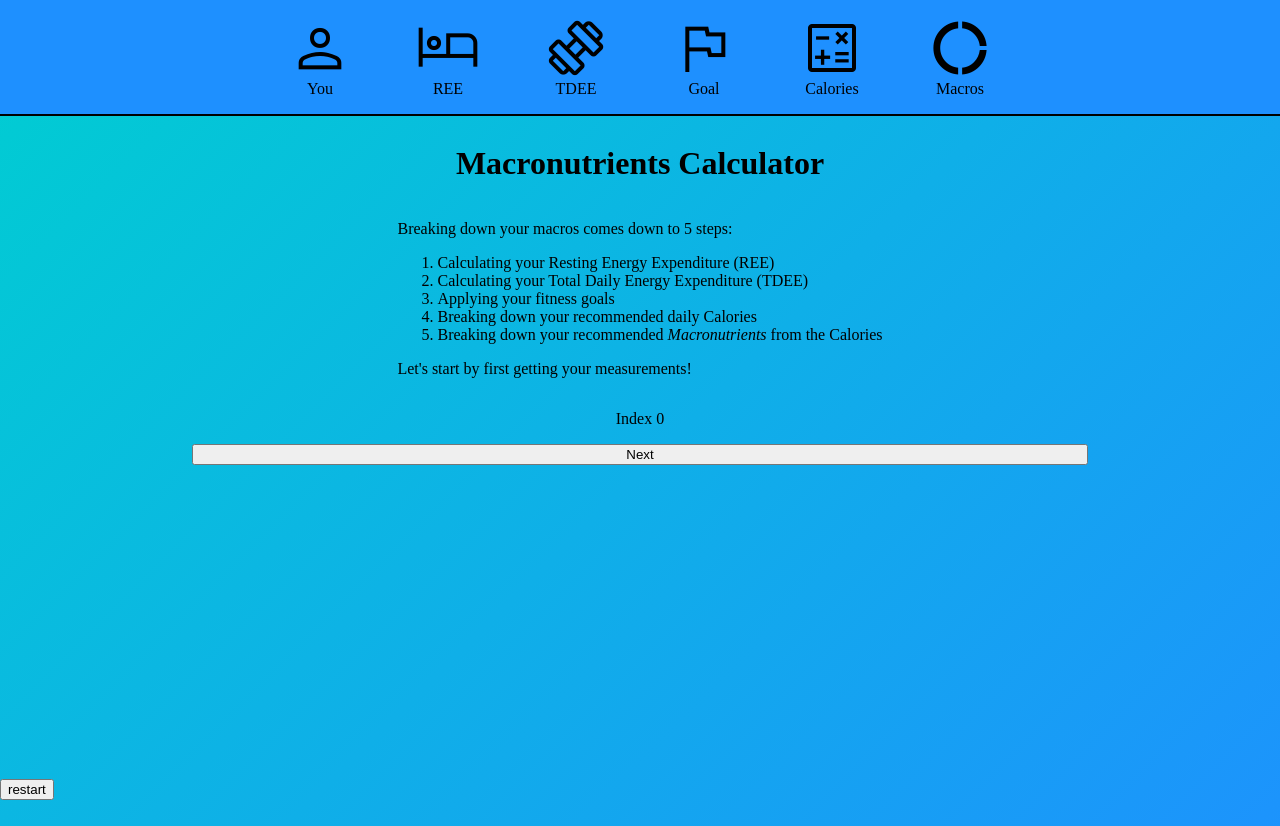
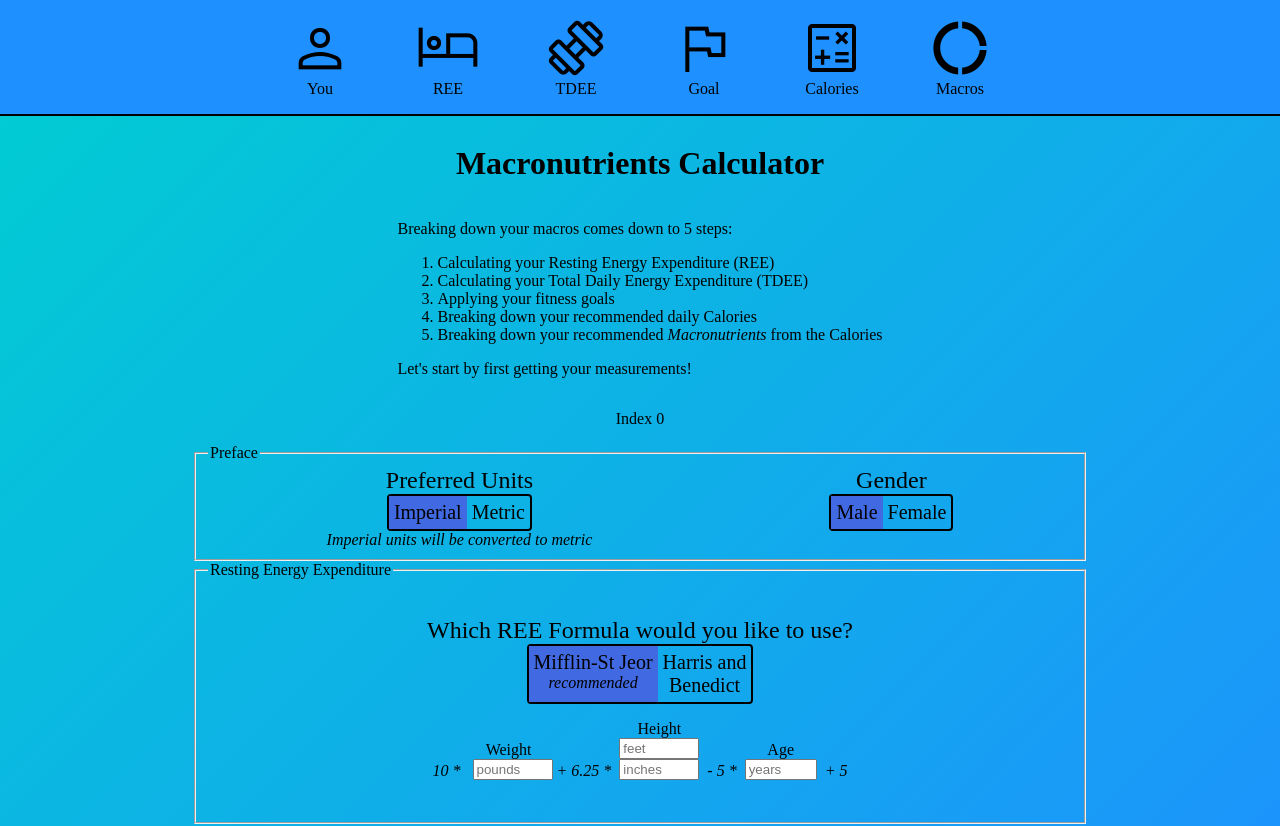
Before and after one commit to CommanderTrip/macros-journal, a Vue app: page / in a window 1280 px wide. Shown: the top 826 px of the page. Built offline with nearby package versions, Linux system fonts and the light colour scheme; the HTML template or start-up script is replaced by a standard one.

Commit message:
Styled new formula input

```diff
--- a/src/App.vue
+++ b/src/App.vue
@@ -11,6 +11,7 @@ import Calories from "./components/Calories.vue";
 import Macros from "./components/Macros.vue";
 import GettingStarted from "./components/GettingStarted.vue";
 import {steps} from "./enums.js";
+import PrefaceDefinitions from "./components/PrefaceDefinitions.vue";
 
 function resetStore() {
   store.index = steps.GREET
@@ -26,19 +27,21 @@ function resetStore() {
       <p>Index {{ store.index }}</p>
     </div>
 
-    <UserInfoView class="transition-in" v-if="store.index > steps.GREET"/>
-    <REE class="transition-in" v-if="store.index > steps.YOU"/>
-    <TDEE class="transition-in" v-if="store.index > steps.REE"/>
-    <Goal class="transition-in" v-if="store.index > steps.TDEE"/>
-    <Calories class="transition-in" v-if="store.index > steps.GOAL"/>
-    <Macros class="transition-in" v-if="store.index > steps.CALORIES"/>
+    <!-- TODO: Change these names to be more accurate -->
+    <PrefaceDefinitions class="transition-in"/>
+    <REE class="transition-in"/>
 
-    <button @click="nextStep(store.index)">Next</button>
+    <!--    <UserInfoView class="transition-in" v-if="store.index > steps.GREET"/>-->
+    <!--    <TDEE class="transition-in" v-if="store.index > steps.REE"/>-->
+    <!--    <Goal class="transition-in" v-if="store.index > steps.TDEE"/>-->
+    <!--    <Calories class="transition-in" v-if="store.index > steps.GOAL"/>-->
+    <!--    <Macros class="transition-in" v-if="store.index > steps.CALORIES"/>-->
+    <!--    <button @click="nextStep(store.index)">Next</button>-->
   </main>
 
-  <footer>
-    <button @click="resetStore">restart</button>
-  </footer>
+  <!--  <footer>-->
+  <!--    <button @click="resetStore">restart</button>-->
+  <!--  </footer>-->
 </template>
 
 <style>
@@ -58,6 +61,7 @@ main {
   min-height: 100vh;
   flex-direction: column;
   margin-inline: 15%;
+  margin-bottom: 5rem;
 }
 </style>
 
--- /dev/null
+++ b/src/components/FormulaWeight.vue
@@ -0,0 +1,54 @@
+<script setup lang="ts">
+
+import {store} from "../store";
+import {Units} from "../enums";
+import {ref} from "vue";
+
+const imperialWeight = ref(null);
+
+function convertAndStoreImperialWeight() {
+  store.weight = (imperialWeight.value * 0.4535924).toFixed(0);
+}
+</script>
+
+<template>
+  <section class="stack">
+    <label for="weight">Weight</label>
+    <div v-if="store.units === Units.Imperial">
+      <input
+          name="weight"
+          type="number"
+          min="0"
+          max="1000"
+          placeholder="pounds"
+          v-model="imperialWeight"
+          @change="convertAndStoreImperialWeight"
+      />
+    </div>
+    <div v-else>
+      <input
+          name="weight"
+          type="number"
+          min="0"
+          max="1000"
+          placeholder="kilograms"
+          v-model="store.weight"
+      />
+    </div>
+  </section>
+</template>
+
+<style scoped lang="scss">
+section {
+  input {
+    width: 100%;
+  }
+}
+
+.stack {
+  display: flex;
+  flex-direction: column;
+  justify-content: center;
+  align-items: center;
+}
+</style>
--- /dev/null
+++ b/src/components/PrefaceDefinitions.vue
@@ -0,0 +1,104 @@
+<script setup lang="ts">
+
+import {store} from "../store";
+import {Gender, Units} from "../enums";
+</script>
+
+<template>
+  <fieldset>
+    <legend>Preface</legend>
+
+    <section>
+      <label>Preferred Units</label>
+      <div class="input-selection">
+        <div :class="{'selected': store.units === Units.Imperial}">
+          <input
+              type="radio"
+              id="imperial"
+              name="units"
+              :value="Units.Imperial"
+              v-model="store.units"
+          />
+          <label for="imperial">Imperial</label>
+        </div>
+
+        <div :class="{'selected': store.units === Units.Metric}">
+          <input
+              type="radio"
+              id="metric"
+              name="units"
+              :value="Units.Metric"
+              v-model="store.units"
+          />
+          <label for="metric">Metric</label>
+        </div>
+      </div>
+      <em>Imperial units will be converted to metric</em>
+    </section>
+
+    <section>
+      <label>Gender</label>
+      <div class="input-selection">
+        <div :class="{'selected': store.gender === Gender.Male}">
+          <input
+              type="radio"
+              id="male"
+              :value="Gender.Male"
+              v-model="store.gender"
+          />
+          <label for="male">Male</label>
+        </div>
+        <div :class="{'selected': store.gender === Gender.Female}">
+          <input
+              type="radio"
+              id="female"
+              :value="Gender.Female"
+              v-model="store.gender"
+          />
+          <label for="female">Female</label>
+        </div>
+      </div>
+    </section>
+  </fieldset>
+</template>
+
+<style scoped lang="scss">
+fieldset {
+  display: flex;
+  flex-direction: row;
+  justify-content: space-around;
+}
+
+section {
+  display: flex;
+  flex-direction: column;
+  align-items: center;
+
+  label {
+    font-size: 20px;
+  }
+
+  > label {
+    font-size: 24px;
+  }
+}
+
+input {
+  margin: 0;
+  appearance: none;
+}
+
+.input-selection {
+  display: flex;
+  border: 2px solid black;
+  border-radius: 4px;
+
+  div {
+    padding: 5px 5px;
+  }
+}
+
+.selected {
+  background-color: royalblue;
+}
+</style>
--- a/src/components/REE.vue
+++ b/src/components/REE.vue
@@ -1,50 +1,123 @@
 <script setup lang="ts">
 import {store} from "../store";
-import {Gender, ReeFormula} from "../enums";
+import {Gender, ReeFormula, Units} from "../enums";
+import FormulaWeight from "./FormulaWeight.vue";
+import FormulaHeight from "./UserInfoSections/FormulaHeight.vue";
+import FormulaAge from "./UserInfoSections/FormulaAge.vue";
 </script>
 
 <template>
   <fieldset>
     <legend>Resting Energy Expenditure</legend>
 
-    <section>
+    <section id="ree-choice">
       <label>Which REE Formula would you like to use?</label>
 
-      <div>
+      <div class="input-selection">
+        <div id="recommendedFormula" :class="{'selected': store.reeFormula === ReeFormula.MifflinStJeor}">
           <input
               id="MifflinStJeor"
               name="ree-formula"
               type="radio"
-            value="{{ReeFormula.MifflinStJeor}}"
+              :value="ReeFormula.MifflinStJeor"
               v-model="store.reeFormula"
           />
           <label for="MifflinStJeor">Mifflin-St Jeor</label>
+          <em>recommended</em>
+        </div>
+        <div :class="{'selected': store.reeFormula === ReeFormula.HarrisAndBenedict}">
           <input
               id="HarrisAndBenedict"
               name="ree-formula"
               type="radio"
-            value="{{ReeFormula.HarrisAndBenedict}}"
+              :value="ReeFormula.HarrisAndBenedict"
               v-model="store.reeFormula"
           />
-        <label for="HarrisAndBenedict">Harris And Benedict</label>
+          <label for="HarrisAndBenedict">Harris and<br/>Benedict</label>
         </div>
-
-      <div v-if="store.reeFormula === ReeFormula.MifflinStJeor && store.gender === Gender.Male">
-        <em>10 * {{ store.weight }} + 6.25 {{ store.height }} - 5 * {{ store.age }} + 5</em>
-      </div>
-      <div v-if="store.reeFormula === ReeFormula.MifflinStJeor && store.gender === Gender.Female">
-        <em>10 * {{ store.weight }} + 6.25 {{ store.height }} - 5 * {{ store.age }} - 161</em>
-      </div>
-      <div v-if="store.reeFormula === ReeFormula.HarrisAndBenedict && store.gender === Gender.Male">
-        <em>88.362 + 13.397 * {{ store.weight }} + 4.799 * {{ store.height }} - 5.677 * {{ store.age }}</em>
-      </div>
-      <div v-if="store.reeFormula === ReeFormula.HarrisAndBenedict && store.gender === Gender.Female">
-        <em>447.593 + 9.247 * {{ store.weight }} + 3.098 * {{ store.height }} - 4.330 * {{ store.age }}</em>
       </div>
     </section>
+
+    <div v-if="store.reeFormula === ReeFormula.MifflinStJeor" class="formula">
+      <em>10 *</em>
+      <FormulaWeight/>
+      <em>+ 6.25 *</em>
+      <FormulaHeight/>
+      <em>- 5 *</em>
+      <FormulaAge/>
+      <em v-if="store.gender === Gender.Male">+ 5</em>
+      <em v-else>-161</em>
+    </div>
+    <div v-if="store.reeFormula === ReeFormula.HarrisAndBenedict" class="formula">
+      <em v-if="store.gender === Gender.Male">88.362 + 13.397 *</em>
+      <em v-else>447.593 + 9.247 *</em>
+      <FormulaWeight/>
+      <em v-if="store.gender === Gender.Male">+ 4.799 *</em>
+      <em v-else>+ 3.098 *</em>
+      <FormulaHeight/>
+      <em v-if="store.gender === Gender.Male">- 5.677 *</em>
+      <em v-else>- 4.330 *</em>
+      <FormulaAge/>
+    </div>
   </fieldset>
 </template>name="ree-formula"
 
 <style scoped lang="scss">
+section {
+  display: flex;
+  flex-direction: column;
+  align-items: center;
 
+  label {
+    font-size: 20px;
+    text-align: center;
+  }
+
+  > label {
+    font-size: 24px;
+  }
+}
+
+input {
+  margin: 0;
+  appearance: none;
+}
+
+.formula {
+  display: flex;
+  align-items: flex-end;
+  justify-content: center;
+  margin-block: 1rem 2rem;
+  font-size: 16px;
+
+  em {
+    padding-inline: 0.75rem;
+  }
+}
+
+.input-selection {
+  display: flex;
+  border: 2px solid black;
+  border-radius: 4px;
+
+  div {
+    padding: 5px 5px;
+    display: inherit;
+    align-items: center;
+  }
+}
+
+.selected {
+  background-color: royalblue;
+}
+
+#recommendedFormula {
+  display: flex;
+  flex-direction: column;
+  align-items: center;
+}
+
+#ree-choice {
+  margin-top: 2rem;
+}
 </style>
--- a/src/components/UserInfo.vue
+++ b/src/components/UserInfo.vue
@@ -1,6 +1,6 @@
 <script setup>
 import {store} from "../store.js";
-import PreferredUnits from "./UserInfoSections/PreferredUnits.vue";
+import PreferredUnits from "./PrefaceDefinitions.vue";
 import PersonalComposition from "./UserInfoSections/PersonalComposition.vue";
 
 
@@ -8,8 +8,6 @@ import PersonalComposition from "./UserInfoSections/PersonalComposition.vue";
 
 <template>
   <div>
-    <h1>Your Measurements</h1>
-    <PreferredUnits/>
     <PersonalComposition/>
   </div>
 </template>
--- /dev/null
+++ b/src/components/UserInfoSections/FormulaAge.vue
@@ -0,0 +1,33 @@
+<script setup lang="ts">
+
+import {store} from "../../store";
+</script>
+
+<template>
+  <section class="stack">
+    <label for="age">Age</label>
+    <input
+        name="age"
+        type="number"
+        min="0"
+        max="100"
+        v-model="store.age"
+        placeholder="years"
+    />
+  </section>
+</template>
+
+<style scoped lang="scss">
+section {
+  input {
+    width: 100%;
+  }
+}
+
+.stack {
+  display: flex;
+  flex-direction: column;
+  justify-content: center;
+  align-items: center;
+}
+</style>
--- /dev/null
+++ b/src/components/UserInfoSections/FormulaHeight.vue
@@ -0,0 +1,72 @@
+<script setup lang="ts">
+
+import {store} from "../../store";
+import {Units} from "../../enums";
+import {reactive} from "vue";
+
+const imperialHeight = reactive({
+  feet: null,
+  inches: null
+});
+
+function convertAndStoreImperialMajorHeight() {
+  store.height = (imperialHeight.feet * 30.48).toFixed(0)
+  convertAndStoreImperialMinorHeight()
+}
+
+function convertAndStoreImperialMinorHeight() {
+  if (imperialHeight.inches === null) return
+  store.height = (store.height + imperialHeight.inches * 2.54).toFixed(0)
+}
+</script>
+
+<template>
+  <section class="stack">
+    <label>Height</label>
+    <div class="stack" v-if="store.units === Units.Imperial">
+      <input
+          type="number"
+          min="0"
+          max="1000"
+          placeholder="feet"
+          v-model="imperialHeight.feet"
+          @change="convertAndStoreImperialMajorHeight"
+      />
+      <input type="number"
+             min="0"
+             max="11"
+             placeholder="inches"
+             v-model="imperialHeight.inches"
+             @change="convertAndStoreImperialMinorHeight"
+      />
+    </div>
+    <input v-else
+           id="metric-height"
+           type="number"
+           min="0"
+           max="1000"
+           placeholder="centimeters"
+           v-model="store.height"
+    />
+
+  </section>
+</template>
+
+<style scoped lang="scss">
+section {
+  input {
+    width: 100%;
+  }
+}
+
+.stack {
+  display: flex;
+  flex-direction: column;
+  justify-content: center;
+  align-items: center;
+}
+
+#metric-height {
+  width: 6rem;
+}
+</style>
```
Also changed, not shown: src/components/UserInfoSections/PersonalComposition.vue (+0 -107 lines), src/components/UserInfoSections/PreferredUnits.vue (deleted, +0 -32 lines). Lines whose indentation alone changed are shown as unchanged.
